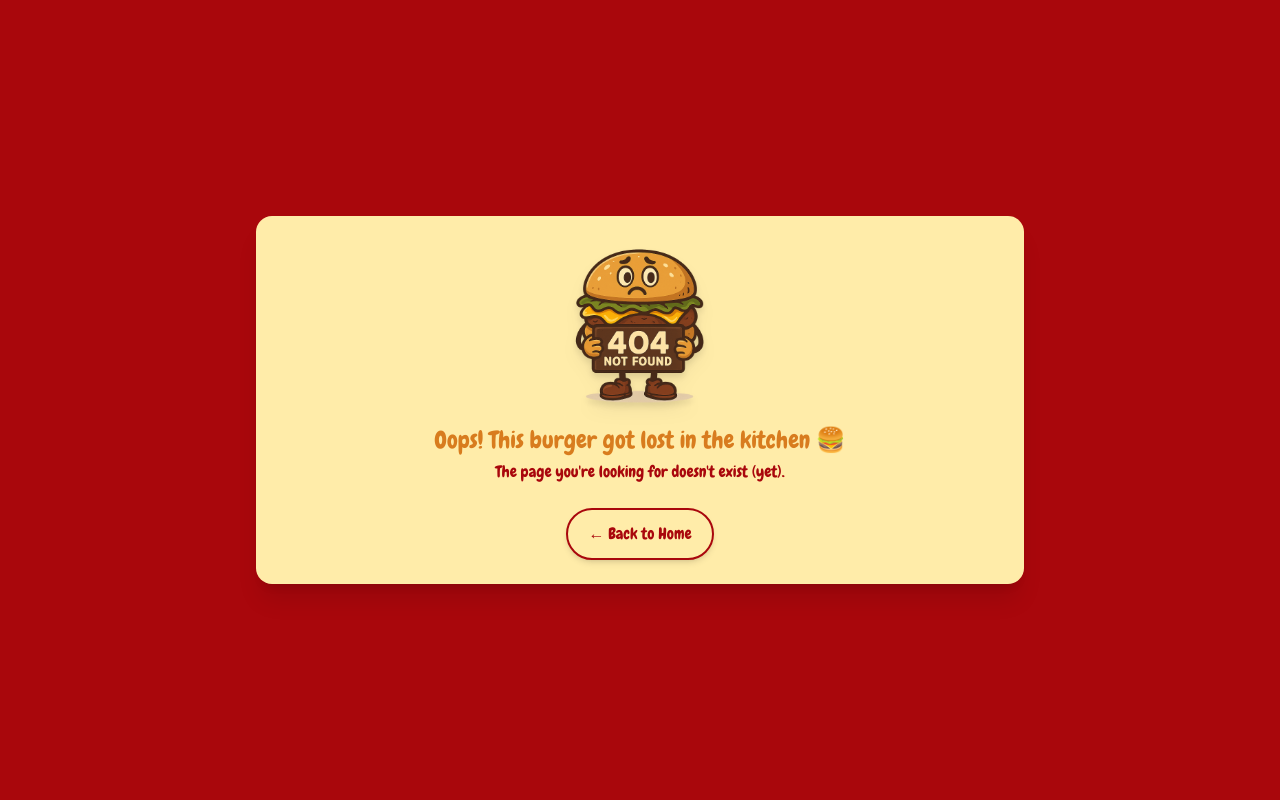
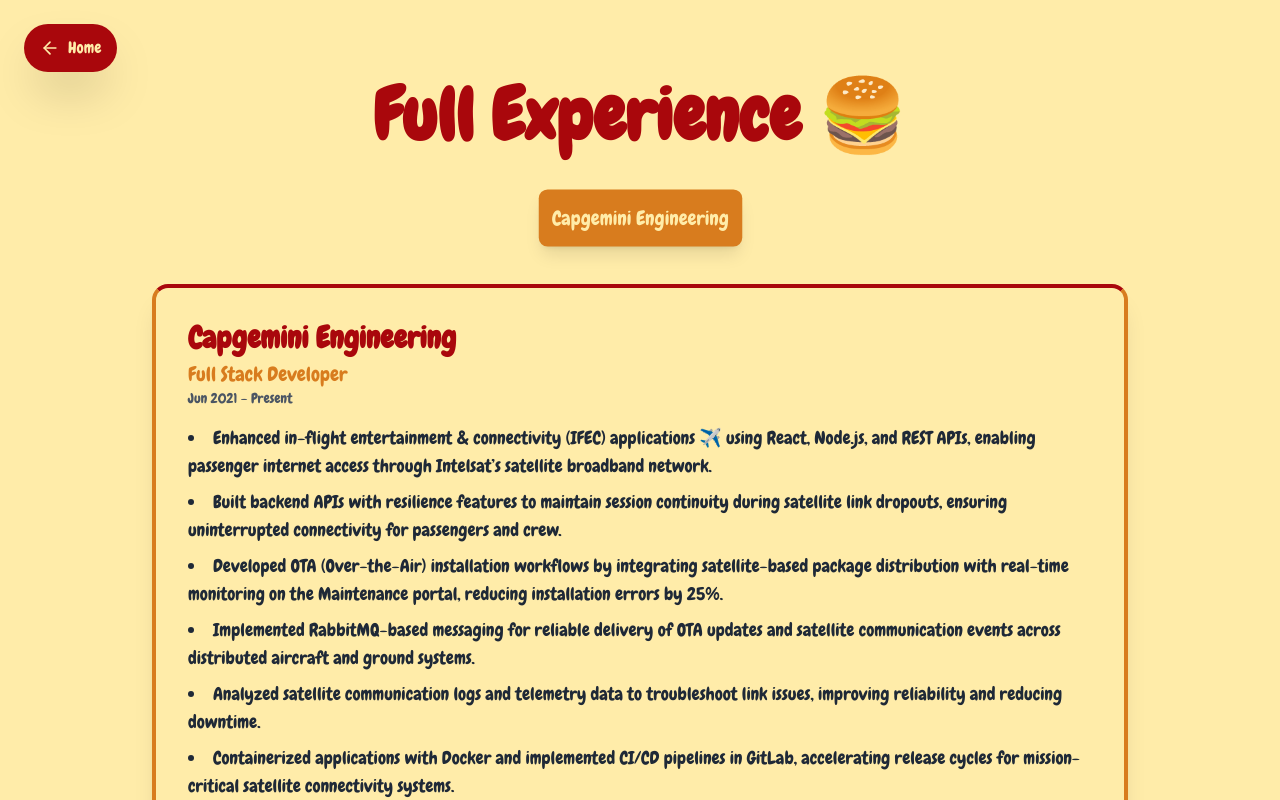
Before and after one commit to adnanpasha7/BurgerFolio, a React (Vite) app: page /work/experience in a window 1280 px wide. Shown: the top 800 px of the page. Built offline with nearby package versions, Linux system fonts and the light colour scheme.

Commit message:
feat: rework on the about page

```diff
--- a/src/App.jsx
+++ b/src/App.jsx
@@ -5,6 +5,7 @@
 import WorkInProgress from "./sections/WorkInProgress.jsx";
 import NotFound from "./sections/NotFound.jsx";
 import ViewAllProjects from "./sections/ProjectViewAll.jsx";
+import Experience from "./sections/Experience.jsx";
 
 export default function App() {
   const [loading, setLoading] = useState(true);
@@ -24,6 +25,7 @@
       <Route path="/" element={<Home />} />
       <Route path="/wip" element={<WorkInProgress />} />
       <Route path="/projects" element={<ViewAllProjects />} />
+      <Route path="/work/experience" element={<Experience />} />
       <Route path="*" element={<NotFound />} />
     </Routes>
   );
--- a/src/constants/index.js
+++ b/src/constants/index.js
@@ -36,15 +36,22 @@
   { name: "Contact", href: "#contact" },
 ];
 
-export const cgExp = [
-  "Enhanced in-flight entertainment & connectivity apps for airlines ✈️ (React UI, REST APIs).",
-  "Developed OTA (Over-the-Air) installation features - allowing airline engineers to monitor LSP package installs.",
-  "Worked on RabbitMQ messaging (OTA updates, AHAI messages).",
-  "Managed software releases end-to-end, including peer reviews, testing, and QE support.",
-  "Debugged Legacy (LAOS) bugs and fixed issues from logs, servers, and maintenance reports.",
-  "Implemented CI/CD pipelines and automation scripts.",
-  "Protected user sessions during no-satellite-link scenarios.",
-  "Collaborated with senior engineers, trained interns, and followed SAFe Agile practices.",
+export const experiences = [
+  {
+    company: "Capgemini Engineering",
+    role: "Full Stack Developer",
+    duration: "Jun 2021 – Present",
+    points: [
+      "Enhanced in-flight entertainment & connectivity (IFEC) applications ✈️ using React, Node.js, and REST APIs, enabling passenger internet access through Intelsat’s satellite broadband network.",
+      "Built backend APIs with resilience features to maintain session continuity during satellite link dropouts, ensuring uninterrupted connectivity for passengers and crew.",
+      "Developed OTA (Over-the-Air) installation workflows by integrating satellite-based package distribution with real-time monitoring on the Maintenance portal, reducing installation errors by 25%.",
+      "Implemented RabbitMQ-based messaging for reliable delivery of OTA updates and satellite communication events across distributed aircraft and ground systems.",
+      "Analyzed satellite communication logs and telemetry data to troubleshoot link issues, improving reliability and reducing downtime.",
+      "Containerized applications with Docker and implemented CI/CD pipelines in GitLab, accelerating release cycles for mission-critical satellite connectivity systems.",
+      "Worked on protecting user sessions in no-satellite-link scenarios to ensure service continuity.",
+      "Collaborated with global Intelsat teams, mentored interns, and followed SAFe Agile practices to deliver software aligned with satellite network capabilities."
+    ]
+  },
 ];
 
 export const skills = [
--- a/src/sections/About.jsx
+++ b/src/sections/About.jsx
@@ -1,7 +1,8 @@
 import { useRef } from "react";
 import { motion, useInView } from "framer-motion";
+import { Link } from "react-router-dom";
 
-import { cgExp } from "../constants";
+import { experiences } from "../constants";
 
 const About = () => {
   const leftRef = useRef(null);
@@ -17,6 +18,7 @@
       data-bg="secondary"
     >
       <div className="mx-auto max-w-6xl px-4 grid md:grid-cols-2 gap-10 items-center">
+        {/* Left side */}
         <motion.div
           ref={leftRef}
           initial={{ x: -40, opacity: 0 }}
@@ -26,23 +28,21 @@
           <h1 className="text-7xl sm:text-5xl font-extrabold -mt-10 text-tertiary">
             Top Bun <span className="text-gray-950">(About Me)</span>
           </h1>
-          <div
-            className="bg-primary mt-5 p-10 rounded-2xl shadow-lg hover:scale-105 transition-all duration-700"
-          >
-            <p className=" leading-relaxed text-lg text-gray-800">
+
+          {/* About card */}
+          <div className="bg-primary mt-5 p-10 rounded-2xl shadow-lg hover:scale-105 transition-all duration-700">
+            <p className="leading-relaxed text-lg text-gray-800">
               Hey there - I&apos;m Adnan, your friendly{" "}
-              <span className="font-semibold text-tertiary">
-                full-stack chef
-              </span>{" "}
+              <span className="font-semibold text-tertiary">full-stack chef</span>{" "}
               🍔. I blend creativity with clean code, balancing performance and
-              personality like a perfectly seasoned dish. Whether it&apos;s
-              crispy UIs, juicy backends, or a dash of AI automation, I plate up
-              experiences that are both mouth watering and scalable.
+              personality like a perfectly seasoned dish. Whether it&apos;s crispy UIs,
+              juicy backends, or a dash of AI automation, I plate up experiences
+              that are both mouth watering and scalable.
             </p>
           </div>
-          <div
-            className="bg-primary mt-5 p-10 rounded-2xl shadow-2xl hover:scale-105 transition-all duration-700"
-          >
+
+          {/* Fun card */}
+          <div className="bg-primary mt-5 p-10 rounded-2xl shadow-2xl hover:scale-105 transition-all duration-700">
             <p className="text-3xl text-tertiary">Off the Menu 🍔</p>
             <p className="mt-2 text-xl text-secondary">
               When I&apos;m not serving code, you&apos;ll usually find me:
@@ -55,9 +55,8 @@
             </ul>
           </div>
 
-          <p
-            className="w-full mt-5 p-4 rounded-xl bg-primary text-lg text-gray-800 hover:scale-105 transition-all duration-700"
-          >
+          {/* Fun Fact */}
+          <p className="w-full mt-5 p-4 rounded-xl bg-primary text-lg text-gray-800 hover:scale-105 transition-all duration-700">
             <span className="text-tertiary">Fun Fact:</span> A friend once
             gifted me a road roller toy and told me to "roll on your problems
             like this road roller." That&apos;s exactly how I approach my work -
@@ -65,6 +64,7 @@
           </p>
         </motion.div>
 
+        {/* Right side: Experience preview */}
         <motion.div
           ref={rightRef}
           initial={{ x: 40, opacity: 0 }}
@@ -76,15 +76,30 @@
             Experience Menu
           </p>
 
-          {/* Capgemini */}
-          <div className="mt-2 border-4 border-secondary backdrop-blur-lg rounded-xl p-4 hover:scale-90 transition-all duration-700">
-            <h1 className="text-2xl font-bold">Capgemini Engineering</h1>
-            <h2 className="mt-2 text-xl text-tertiary">Full Stack Developer</h2>
-            <ul className="mt-2 text-lg text-gray-800 list-disc list-inside space-y-1">
-              {cgExp.map((item, index) => (
-                <li key={index}>{item}</li>
-              ))}
-            </ul>
+          {experiences.map((exp, idx) => (
+            <div
+              key={idx}
+              className="mt-4 border-4 border-secondary backdrop-blur-lg rounded-xl p-4 hover:scale-95 transition-all duration-700"
+            >
+              <h1 className="text-2xl font-bold">{exp.company}</h1>
+              <h2 className="mt-1 text-xl text-tertiary">{exp.role}</h2>
+              <p className="text-gray-600 text-sm">{exp.duration}</p>
+              <ul className="mt-2 text-lg text-gray-800 list-disc list-inside space-y-1">
+                {exp.points.slice(0, 3).map((item, i) => (
+                  <li key={i}>{item}</li>
+                ))}
+              </ul>
+            </div>
+          ))}
+
+          {/* View More Button (global for all experiences) */}
+          <div className="mt-6 text-center">
+            <Link
+              to="/work/experience"
+              className="p-3 bg-tertiary text-primary rounded-lg shadow hover:bg-secondary transition-all"
+            >
+              View Full →
+            </Link>
           </div>
         </motion.div>
       </div>
--- /dev/null
+++ b/src/sections/Experience.jsx
@@ -0,0 +1,74 @@
+import { useState } from "react";
+import { motion, AnimatePresence } from "framer-motion";
+import { Link } from "react-router-dom";
+import { ArrowLeft } from "lucide-react";
+
+import { experiences } from "../constants";
+
+const Experience = () => {
+  const [activeIndex, setActiveIndex] = useState(0);
+
+  return (
+    <section className="py-20 min-h-screen">
+      <Link
+        to="/"
+        className="fixed top-6 left-6 flex items-center gap-2 px-4 py-3 bg-secondary backdrop-blur-xl text-primary rounded-full shadow-2xl hover:scale-110 transition-transform duration-500 z-50 transform-gpu will-change-transform"
+      >
+        <ArrowLeft size={20} />
+        <span>Home</span>
+      </Link>
+      <div className="mx-auto max-w-5xl px-6">
+        <h1 className="text-5xl md:text-7xl font-extrabold text-secondary/100 mb-10 text-center">
+          Full Experience 🍔
+        </h1>
+
+        {/* Tabs */}
+        <div className="flex flex-wrap justify-center gap-4 mb-10">
+          {experiences.map((exp, idx) => (
+            <button
+              key={idx}
+              onClick={() => setActiveIndex(idx)}
+              className={`p-3 rounded-lg transition-all duration-300 text-lg ${
+                activeIndex === idx
+                  ? "bg-tertiary text-primary shadow-lg scale-110"
+                  : "bg-primary text-secondary"
+              }`}
+            >
+              {exp.company}
+            </button>
+          ))}
+        </div>
+
+        {/* Tab Content */}
+        <AnimatePresence mode="wait">
+          <motion.div
+            key={activeIndex}
+            initial={{ opacity: 0, y: 20 }}
+            animate={{ opacity: 1, y: 0 }}
+            exit={{ opacity: 0, y: -20 }}
+            transition={{ duration: 0.4 }}
+            className="bg-primary border-4 border-x-tertiary border-y-secondary rounded-2xl p-8 shadow-xl"
+          >
+            <h2 className="text-3xl font-bold text-secondary">
+              {experiences[activeIndex].company}
+            </h2>
+            <h3 className="mt-1 text-xl text-tertiary">
+              {experiences[activeIndex].role}
+            </h3>
+            <p className="text-gray-600 text-sm">
+              {experiences[activeIndex].duration}
+            </p>
+
+            <ul className="mt-4 text-lg text-gray-800 list-disc list-inside space-y-2">
+              {experiences[activeIndex].points.map((point, i) => (
+                <li key={i}>{point}</li>
+              ))}
+            </ul>
+          </motion.div>
+        </AnimatePresence>
+      </div>
+    </section>
+  );
+};
+
+export default Experience;
```
